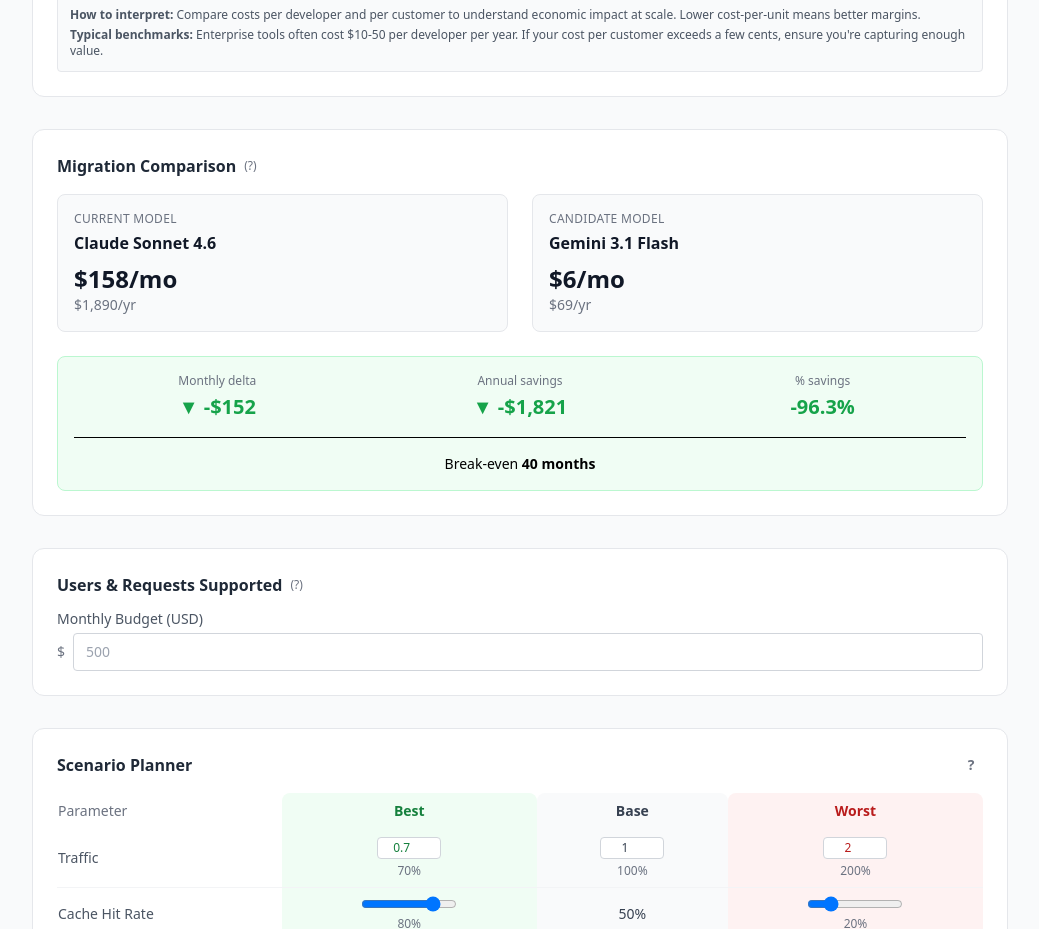
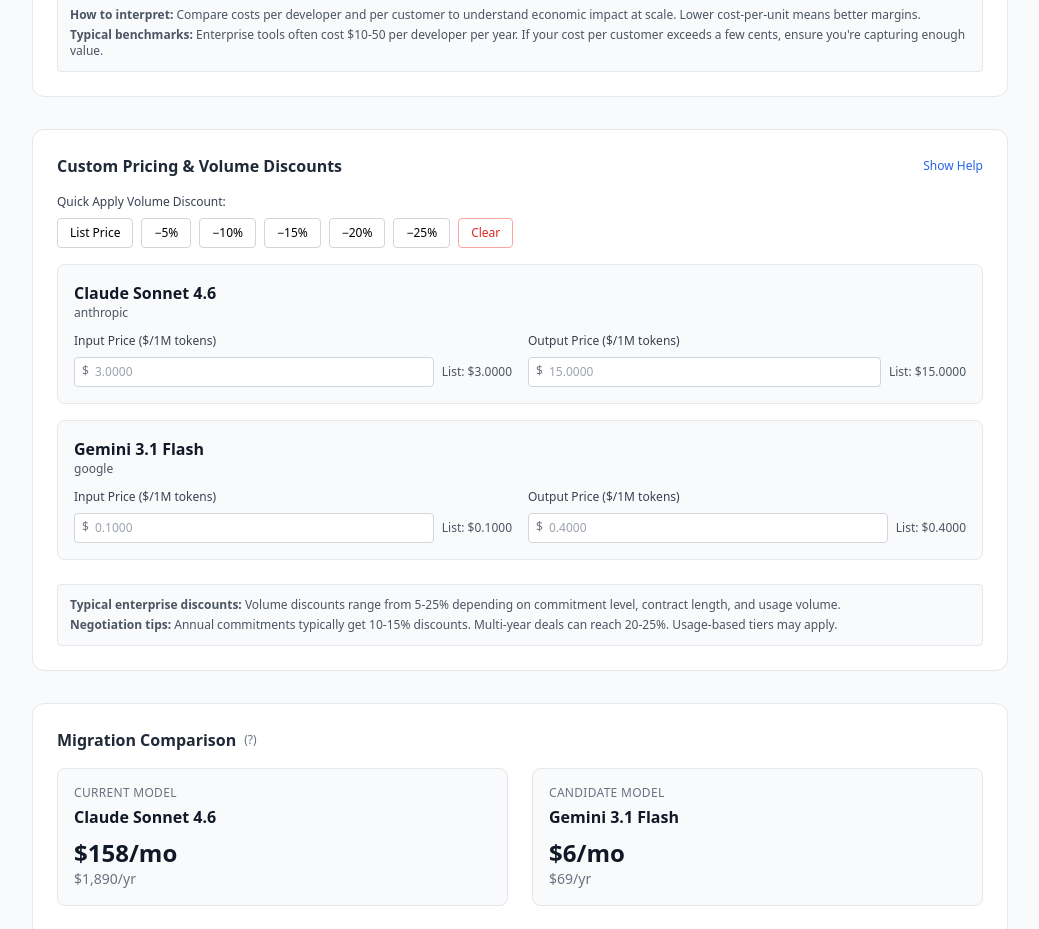
Before and after one commit to tayna99/token_simulator, a React (Vite) app: page / in a window 1280 px wide. Shown: the part 8260-9189 px from the top of the page, without its empty margins (120-1159 px from the left). Built offline with nearby package versions, Linux system fonts and the light colour scheme.

Commit message:
feat: custom pricing input for negotiated discounts and volume contracts

```diff
--- a/src/App.tsx
+++ b/src/App.tsx
@@ -27,6 +27,7 @@ import { PerformanceTiers } from './components/PerformanceTiers'
 import { RequirementsFilter } from './components/RequirementsFilter'
 import { FeatureCostBreakdown } from './components/FeatureCostBreakdown'
 import { TeamCostAnalysis } from './components/TeamCostAnalysis'
+import { CustomPricingInput } from './components/CustomPricingInput'
 import { SummaryCard } from './components/SummaryCard'
 import { RoleSelector } from './components/RoleSelector'
 import { PeriodSelector } from './components/PeriodSelector'
@@ -246,6 +247,8 @@ function App() {
 
         <TeamCostAnalysis state={state} />
 
+        <CustomPricingInput state={state} />
+
         {/* Role-aware panel ordering */}
         {ROLE_PACK[state.role].emphasisOrder.map(panelName => {
           switch (panelName) {
--- /dev/null
+++ b/src/components/CustomPricingInput/index.tsx
@@ -0,0 +1,241 @@
+import { useMemo, useState } from 'react'
+import type { SimState } from '../../App'
+
+interface CustomPrice {
+  modelId: string
+  inputPrice?: number
+  outputPrice?: number
+}
+
+interface Props {
+  state: SimState
+}
+
+export function CustomPricingInput({ state }: Props) {
+  const [customPrices, setCustomPrices] = useState<CustomPrice[]>([])
+  const [showHelp, setShowHelp] = useState(false)
+
+  const pricingComparison = useMemo(() => {
+    // Get current and candidate models
+    const models = [state.currentModel, state.candidateModel]
+
+    return models.map(model => {
+      const customPrice = customPrices.find(cp => cp.modelId === model.id)
+      const listPrice = { input: model.inputPrice, output: model.outputPrice }
+      const actualPrice = customPrice
+        ? {
+            input: customPrice.inputPrice ?? model.inputPrice,
+            output: customPrice.outputPrice ?? model.outputPrice
+          }
+        : listPrice
+
+      const hasDiscount = customPrice && (customPrice.inputPrice !== undefined || customPrice.outputPrice !== undefined)
+      const inputDiscount = customPrice?.inputPrice
+        ? ((model.inputPrice - customPrice.inputPrice) / model.inputPrice) * 100
+        : 0
+      const outputDiscount = customPrice?.outputPrice
+        ? ((model.outputPrice - customPrice.outputPrice) / model.outputPrice) * 100
+        : 0
+
+      return {
+        model,
+        listPrice,
+        actualPrice,
+        hasDiscount,
+        inputDiscount,
+        outputDiscount,
+      }
+    })
+  }, [state, customPrices])
+
+  const updatePrice = (modelId: string, field: 'inputPrice' | 'outputPrice', value: string) => {
+    const numValue = parseFloat(value) || undefined
+    const existing = customPrices.find(cp => cp.modelId === modelId)
+
+    if (existing) {
+      setCustomPrices(
+        customPrices.map(cp =>
+          cp.modelId === modelId
+            ? { ...cp, [field]: numValue }
+            : cp
+        )
+      )
+    } else {
+      const newPrice: CustomPrice = { modelId }
+      newPrice[field] = numValue
+      setCustomPrices([...customPrices, newPrice])
+    }
+  }
+
+  const clearPrices = () => {
+    setCustomPrices([])
+  }
+
+  const suggestDiscounts = (discountPercent: number) => {
+    const newPrices = [state.currentModel, state.candidateModel].map(model => ({
+      modelId: model.id,
+      inputPrice: model.inputPrice * (1 - discountPercent / 100),
+      outputPrice: model.outputPrice * (1 - discountPercent / 100),
+    }))
+    setCustomPrices(newPrices)
+  }
+
+  return (
+    <section className="bg-white rounded-xl border border-gray-200 p-4 md:p-6">
+      <div className="flex items-center justify-between mb-4">
+        <h2 className="text-sm md:text-base font-semibold text-gray-800">
+          Custom Pricing & Volume Discounts
+        </h2>
+        <button
+          onClick={() => setShowHelp(!showHelp)}
+          className="text-xs text-blue-600 hover:text-blue-800 font-medium"
+        >
+          {showHelp ? 'Hide' : 'Show'} Help
+        </button>
+      </div>
+
+      {showHelp && (
+        <div className="mb-4 text-xs text-gray-700 bg-blue-50 border border-blue-200 rounded p-3 space-y-2">
+          <p>
+            <strong>Use case:</strong> Many enterprises negotiate custom pricing with providers. Enter your negotiated rates here to see impact on total cost.
+          </p>
+          <p>
+            <strong>How it works:</strong> Leave fields blank to use list prices. Enter custom prices in $/1M tokens format. We'll calculate total cost and savings.
+          </p>
+          <p>
+            <strong>Quick apply:</strong> Use the discount buttons below to apply percentage discounts across both models.
+          </p>
+        </div>
+      )}
+
+      <div className="mb-6 space-y-4">
+        {/* Quick discount buttons */}
+        <div>
+          <div className="text-xs font-medium text-gray-700 mb-2">Quick Apply Volume Discount:</div>
+          <div className="flex flex-wrap gap-2">
+            {[0, 5, 10, 15, 20, 25].map(discount => (
+              <button
+                key={discount}
+                onClick={() => suggestDiscounts(discount)}
+                className="px-3 py-1.5 text-xs rounded border border-gray-300 hover:border-blue-400 hover:bg-blue-50 transition-colors"
+              >
+                {discount === 0 ? 'List Price' : `−${discount}%`}
+              </button>
+            ))}
+            <button
+              onClick={clearPrices}
+              className="px-3 py-1.5 text-xs rounded border border-red-300 hover:border-red-500 hover:bg-red-50 text-red-600 transition-colors"
+            >
+              Clear
+            </button>
+          </div>
+        </div>
+
+        {/* Custom price inputs */}
+        {pricingComparison.map(({ model, listPrice, actualPrice, hasDiscount }) => (
+          <div key={model.id} className="bg-gray-50 border border-gray-200 rounded-lg p-4">
+            <div className="flex items-center justify-between mb-3">
+              <div>
+                <div className="font-semibold text-gray-900">{model.name}</div>
+                <div className="text-xs text-gray-600">{model.provider}</div>
+              </div>
+              {hasDiscount && (
+                <div className="text-xs font-semibold text-green-700 bg-green-100 px-2 py-1 rounded">
+                  Custom Pricing
+                </div>
+              )}
+            </div>
+
+            <div className="grid grid-cols-1 md:grid-cols-2 gap-4">
+              <div>
+                <label className="block text-xs font-medium text-gray-700 mb-2">
+                  Input Price ($/1M tokens)
+                </label>
+                <div className="flex gap-2 items-center">
+                  <div className="flex-1 relative">
+                    <span className="absolute left-2 top-1.5 text-xs text-gray-500">$</span>
+                    <input
+                      type="number"
+                      min="0"
+                      step="0.001"
+                      placeholder={listPrice.input.toFixed(4)}
+                      value={customPrices.find(cp => cp.modelId === model.id)?.inputPrice ?? ''}
+                      onChange={e => updatePrice(model.id, 'inputPrice', e.target.value)}
+                      className="w-full border border-gray-300 rounded px-2 py-1.5 pl-5 text-xs"
+                    />
+                  </div>
+                  <div className="text-xs text-gray-600 min-w-fit">
+                    List: ${listPrice.input.toFixed(4)}
+                  </div>
+                </div>
+                {actualPrice.input !== listPrice.input && (
+                  <div className="text-xs text-green-600 mt-1">
+                    ✓ Saving {((1 - actualPrice.input / listPrice.input) * 100).toFixed(1)}% vs list
+                  </div>
+                )}
+              </div>
+
+              <div>
+                <label className="block text-xs font-medium text-gray-700 mb-2">
+                  Output Price ($/1M tokens)
+                </label>
+                <div className="flex gap-2 items-center">
+                  <div className="flex-1 relative">
+                    <span className="absolute left-2 top-1.5 text-xs text-gray-500">$</span>
+                    <input
+                      type="number"
+                      min="0"
+                      step="0.001"
+                      placeholder={listPrice.output.toFixed(4)}
+                      value={customPrices.find(cp => cp.modelId === model.id)?.outputPrice ?? ''}
+                      onChange={e => updatePrice(model.id, 'outputPrice', e.target.value)}
+                      className="w-full border border-gray-300 rounded px-2 py-1.5 pl-5 text-xs"
+                    />
+                  </div>
+                  <div className="text-xs text-gray-600 min-w-fit">
+                    List: ${listPrice.output.toFixed(4)}
+                  </div>
+                </div>
+                {actualPrice.output !== listPrice.output && (
+                  <div className="text-xs text-green-600 mt-1">
+                    ✓ Saving {((1 - actualPrice.output / listPrice.output) * 100).toFixed(1)}% vs list
+                  </div>
+                )}
+              </div>
+            </div>
+          </div>
+        ))}
+      </div>
+
+      {customPrices.length > 0 && (
+        <div className="bg-green-50 border border-green-200 rounded-lg p-4">
+          <div className="text-sm font-semibold text-green-900 mb-3">Custom Pricing Summary</div>
+          <div className="space-y-2">
+            {pricingComparison
+              .filter(pc => pc.hasDiscount)
+              .map(({ model, inputDiscount, outputDiscount }) => (
+                <div key={model.id} className="flex items-center justify-between text-xs">
+                  <span className="text-gray-700">{model.name}</span>
+                  <span className="text-green-700 font-semibold">
+                    Input: −{inputDiscount.toFixed(1)}% | Output: −{outputDiscount.toFixed(1)}%
+                  </span>
+                </div>
+              ))}
+          </div>
+          <div className="mt-3 text-xs text-gray-600 bg-white rounded p-2 border border-green-200">
+            <strong>Note:</strong> Custom pricing is applied only for your calculation. Use these prices in cost projections, team analysis, and ROI calculations above.
+          </div>
+        </div>
+      )}
+
+      <div className="mt-4 text-xs text-gray-600 bg-gray-50 border border-gray-200 rounded p-3 space-y-1">
+        <p>
+          <strong>Typical enterprise discounts:</strong> Volume discounts range from 5-25% depending on commitment level, contract length, and usage volume.
+        </p>
+        <p>
+          <strong>Negotiation tips:</strong> Annual commitments typically get 10-15% discounts. Multi-year deals can reach 20-25%. Usage-based tiers may apply.
+        </p>
+      </div>
+    </section>
+  )
+}
```
